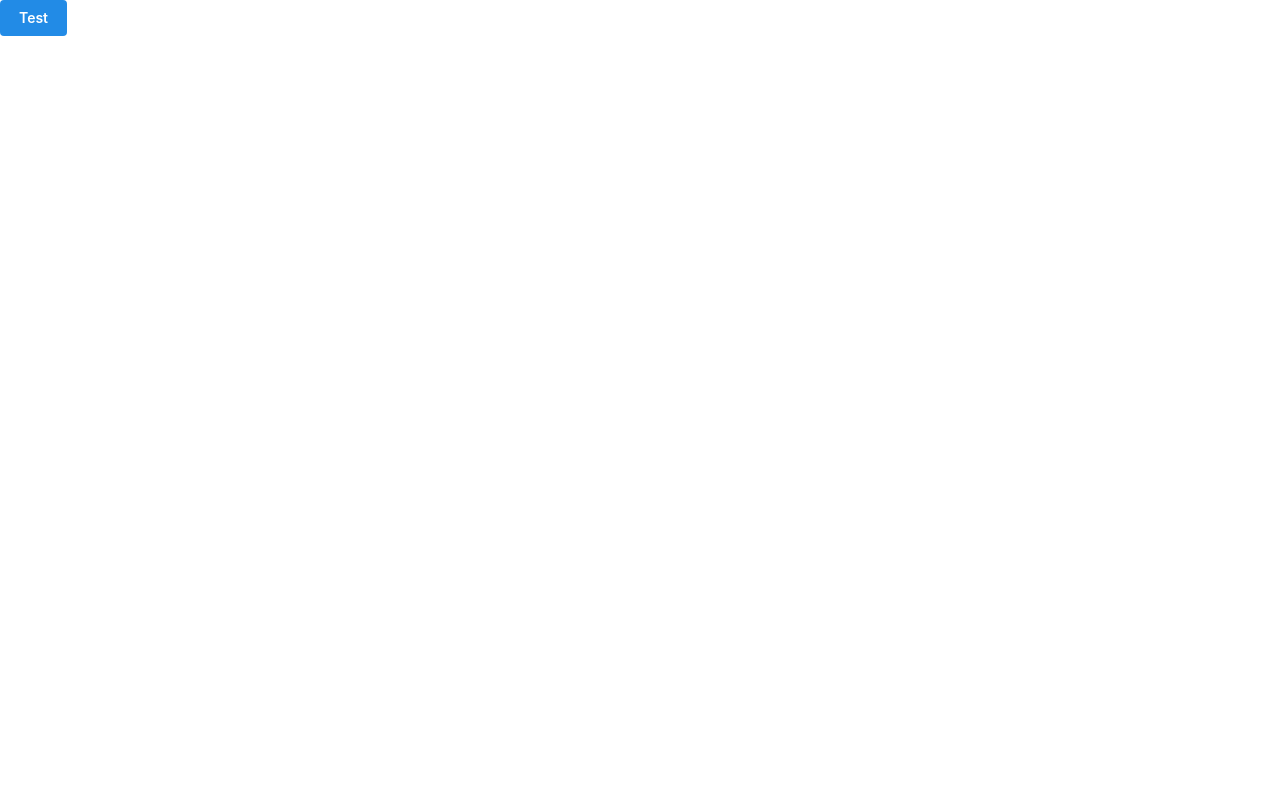
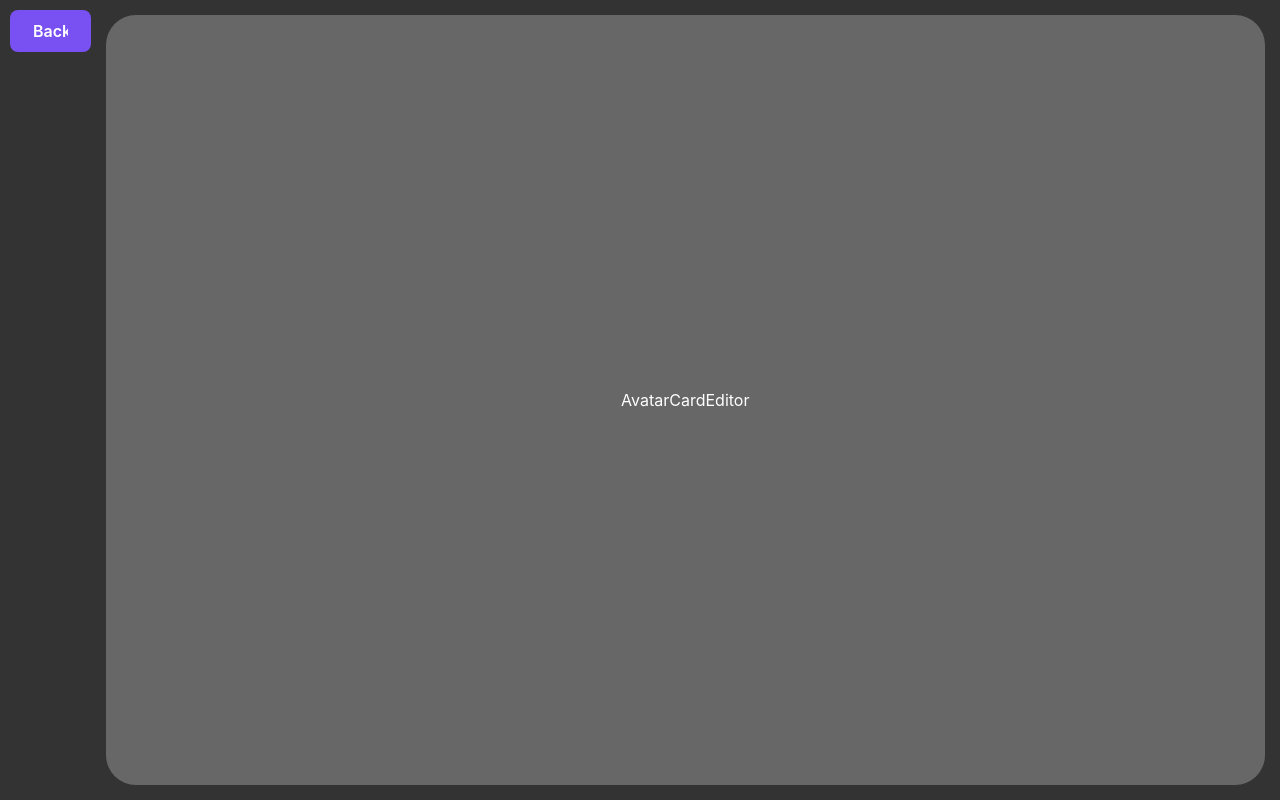
Before and after one commit to MartincsekLevente/React-AvatarCreator, a React (Vite) app: page /create-avatar in a window 1280 px wide. Built offline with nearby package versions, Linux system fonts and the light colour scheme.

Commit message:
create card

```diff
--- a/package.json
+++ b/package.json
@@ -13,7 +13,8 @@
     "@mantine/core": "^7.16.3",
     "@mantine/hooks": "^7.16.3",
     "react": "^19.0.0",
-    "react-dom": "^19.0.0"
+    "react-dom": "^19.0.0",
+    "react-router-dom": "^7.1.5"
   },
   "devDependencies": {
     "@eslint/js": "^9.19.0",
--- a/src/App.tsx
+++ b/src/App.tsx
@@ -1,9 +1,15 @@
-import { Button } from "@mantine/core";
+import { BrowserRouter, Routes, Route } from "react-router-dom";
+import HomePage from "./Pages/HomePage.tsx";
+import CreateAvatarPage from "./Pages/CreateAvatarPage.tsx";
+import './global.css';
 
 export default function App() {
     return (
-        <div>
-            <Button>Test</Button>
-        </div>
+        <BrowserRouter>
+            <Routes>
+                <Route path="/" element={<HomePage/>}/>
+                <Route path="/create-avatar" element={<CreateAvatarPage/>}/>
+            </Routes>
+        </BrowserRouter>
     );
 }
--- /dev/null
+++ b/src/Components/AvatarCardEditor/AvatarCardEditor.tsx
@@ -0,0 +1,9 @@
+import './AvatarCardEditor.css';
+
+export default function AvatarCardEditor() {
+    return (
+        <div className={"avatar-card-editor-container"}>
+            <div>AvatarCardEditor</div>
+        </div>
+    );
+}
--- /dev/null
+++ b/src/Pages/CreateAvatarPage.css
@@ -0,0 +1,18 @@
+.back-button {
+    margin: 10px 0 0 10px;
+}
+
+.create-avatar-page-container {
+    display: flex;
+    width: inherit;
+}
+
+.avatar-card-editor-overlay {
+    display: flex;
+    align-items: center;
+    width: inherit;
+    justify-content: center;
+    background-color: #676767;
+    margin: 15px;
+    border-radius: 30px;
+}
--- /dev/null
+++ b/src/Pages/CreateAvatarPage.tsx
@@ -0,0 +1,24 @@
+import { Button } from "@mantine/core";
+import { useNavigate } from "react-router-dom";
+import AvatarCardEditor from "../Components/AvatarCardEditor/AvatarCardEditor.tsx";
+import './CreateAvatarPage.css';
+
+export default function CreateAvatarPage() {
+    const navigate = useNavigate();
+
+    return (
+        <div className={"create-avatar-page-container"}>
+            <Button onClick={() => navigate("/")}
+                    className={"back-button"}
+                    variant="filled"
+                    color="violet"
+                    size="md"
+                    radius="md">
+                Back
+            </Button>
+            <div className={"avatar-card-editor-overlay"}>
+                <AvatarCardEditor></AvatarCardEditor>
+            </div>
+        </div>
+    );
+}
--- /dev/null
+++ b/src/Pages/HomePage.css
@@ -0,0 +1,3 @@
+.navigation-button {
+    margin: 10px 0 0 10px;
+}
--- /dev/null
+++ b/src/Pages/HomePage.tsx
@@ -0,0 +1,20 @@
+import { Button } from "@mantine/core";
+import { useNavigate } from "react-router-dom";
+import './HomePage.css';
+
+export default function HomePage() {
+    const navigate = useNavigate();
+
+    return (
+        <div className={"home-page-container"}>
+            <Button onClick={() => navigate("/create-avatar")}
+                    className={"navigation-button"}
+                    variant="filled"
+                    color="violet"
+                    size="md"
+                    radius="md">
+                Create new Avatar
+            </Button>
+        </div>
+    );
+}
--- /dev/null
+++ b/src/global.css
@@ -0,0 +1,12 @@
+html, body {
+    height: 100%;
+    width: 100%;
+    display: flex;
+    color: white;
+    background-color: #333333;
+}
+
+#root {
+    display: flex;
+    width: inherit;
+}
```
Also changed, not shown: src/Components/AvatarCard/AvatarCard.tsx (added, +7 -0 lines), src/Components/AvatarCard/AvatarCard.css (added), src/Components/AvatarCardEditor/AvatarCardEditor.css (added), 2 other files (tests, documents, lock files or other folders).
